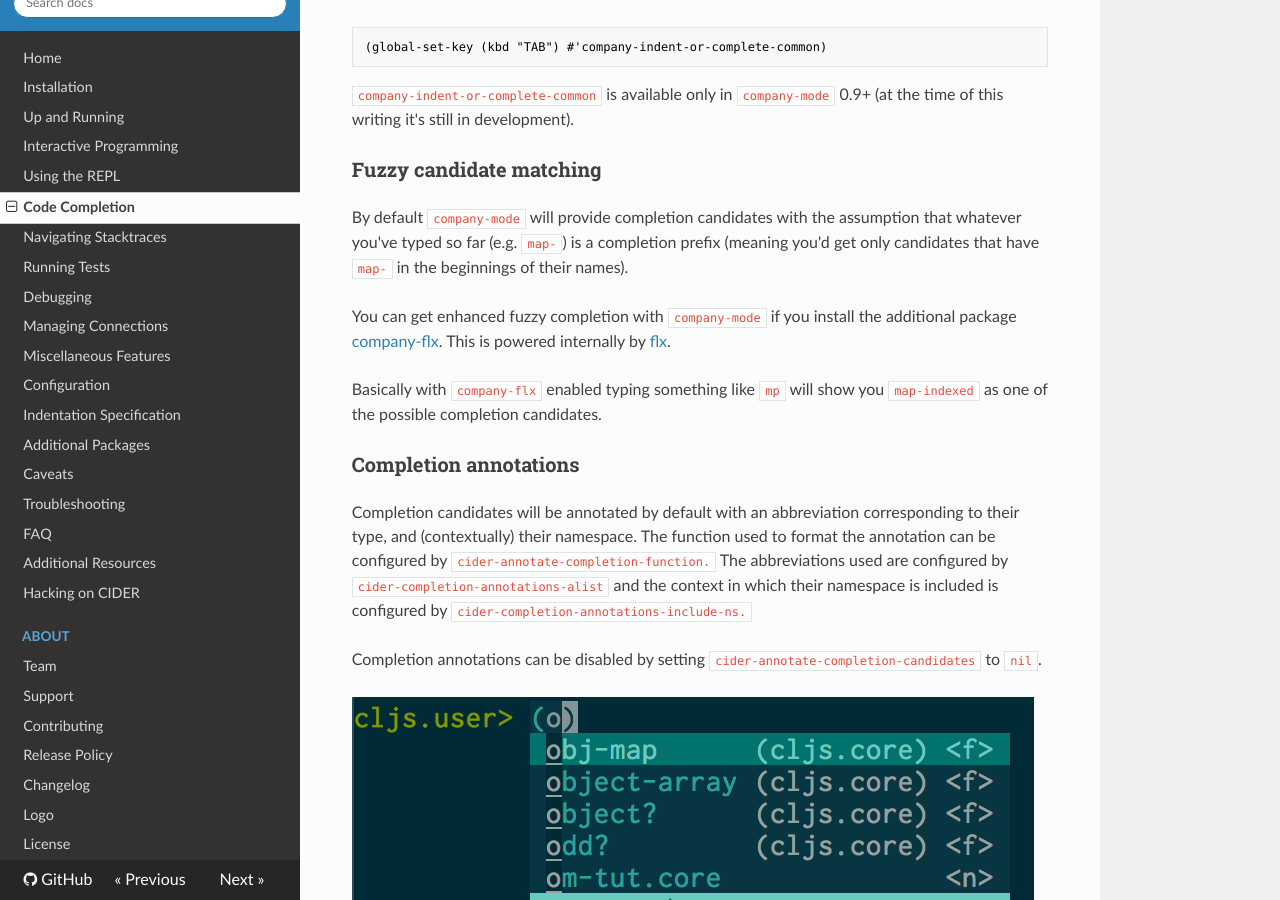
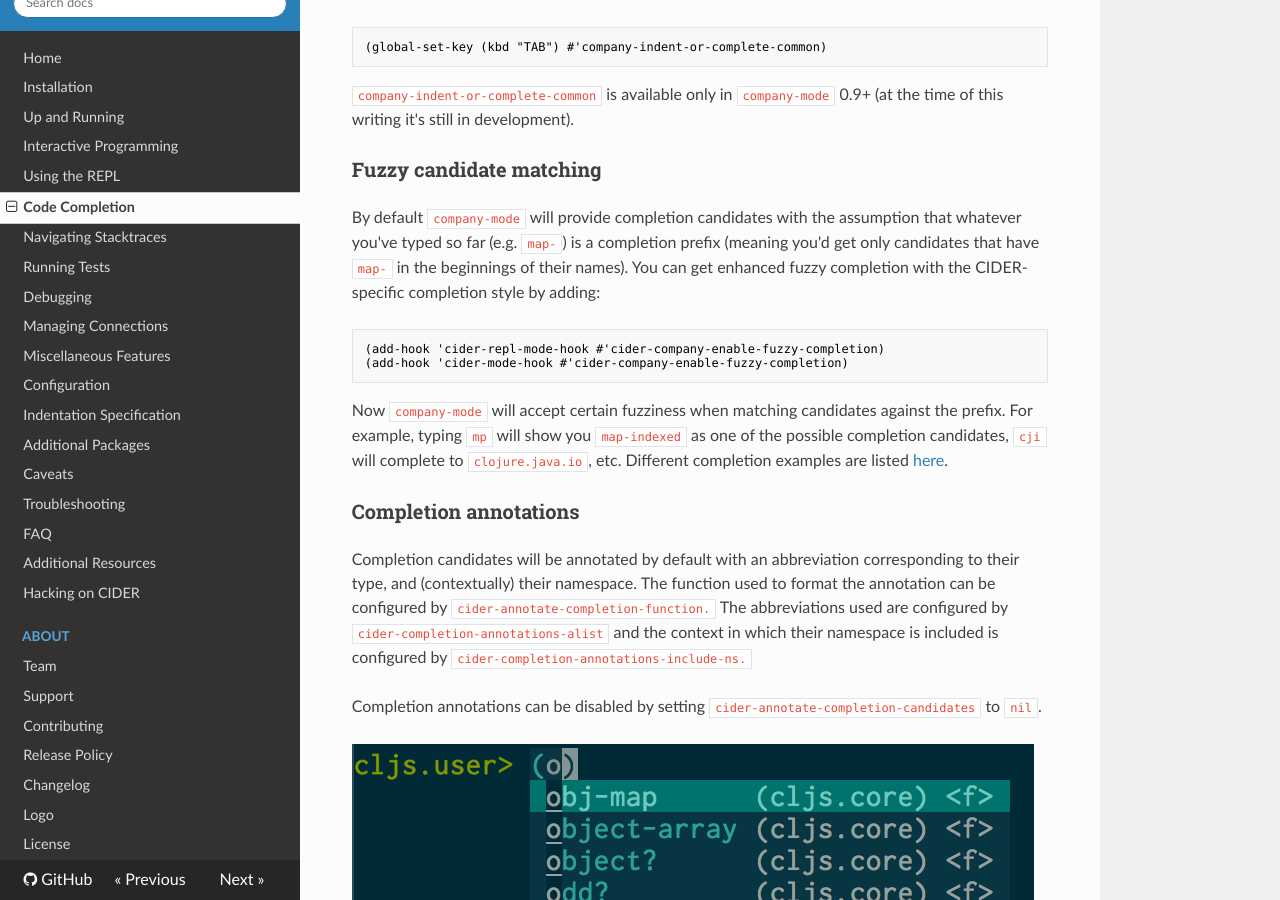
Before and after one commit to clojure-emacs/cider, an MkDocs documentation site: the page built from doc/code_completion.md, in a window 1280 px wide and 900 px high, scrolled down 1136 px. Built offline with MkDocs 1.6.1, drawn with Linux system fonts in a browser that asks for light colours; nearby versions of some CDN libraries; old or Windows-style settings are respelled for this version of MkDocs.

Commit message:
Add info on custom completion style to docs

````diff
--- a/doc/code_completion.md
+++ b/doc/code_completion.md
@@ -55,13 +55,19 @@ the time of this writing it's still in development).
 By default `company-mode` will provide completion candidates with the assumption
 that whatever you've typed so far (e.g. `map-`) is a completion prefix (meaning
 you'd get only candidates that have `map-` in the beginnings of their names).
+You can get enhanced fuzzy completion with the CIDER-specific completion style
+by adding:
 
-You can get enhanced fuzzy completion with `company-mode` if you install the
-additional package [company-flx](https://github.com/PythonNut/company-flx).
-This is powered internally by [flx](https://github.com/lewang/flx).
+```el
+(add-hook 'cider-repl-mode-hook #'cider-company-enable-fuzzy-completion)
+(add-hook 'cider-mode-hook #'cider-company-enable-fuzzy-completion)
+```
 
-Basically with `company-flx` enabled typing something like `mp` will show you
-`map-indexed` as one of the possible completion candidates.
+Now `company-mode` will accept certain fuzziness when matching candidates
+against the prefix. For example, typing `mp` will show you `map-indexed` as one
+of the possible completion candidates, `cji` will complete to `clojure.java.io`,
+etc. Different completion examples are
+listed [here](https://github.com/alexander-yakushev/compliment/wiki/Examples).
 
 ### Completion annotations
 
````
Also changed, not shown: CHANGELOG.md (+1 -0 lines).
